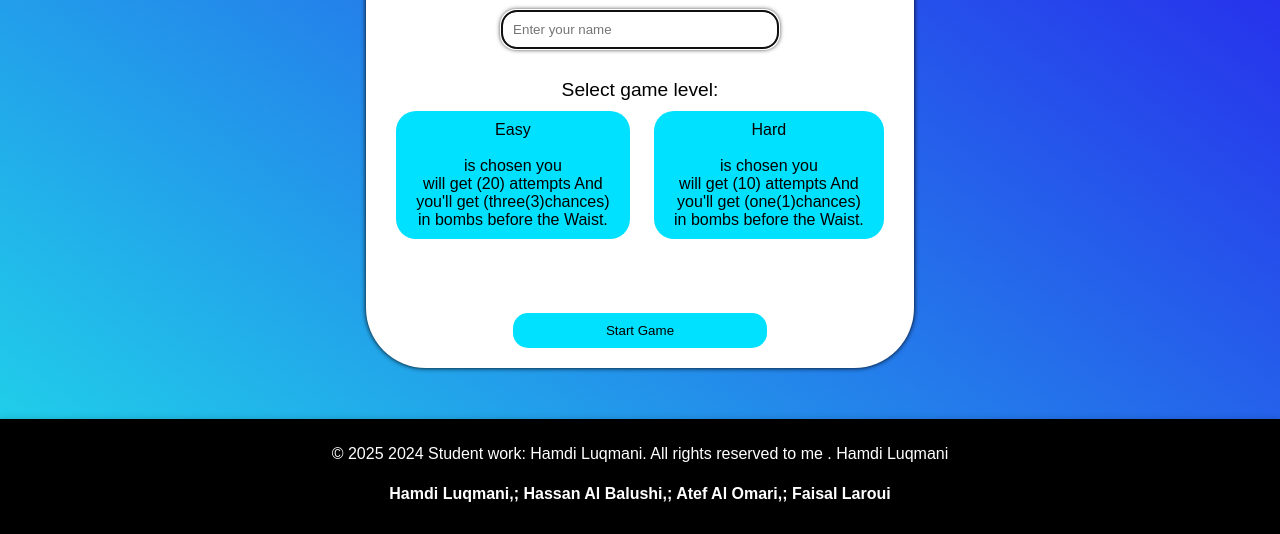
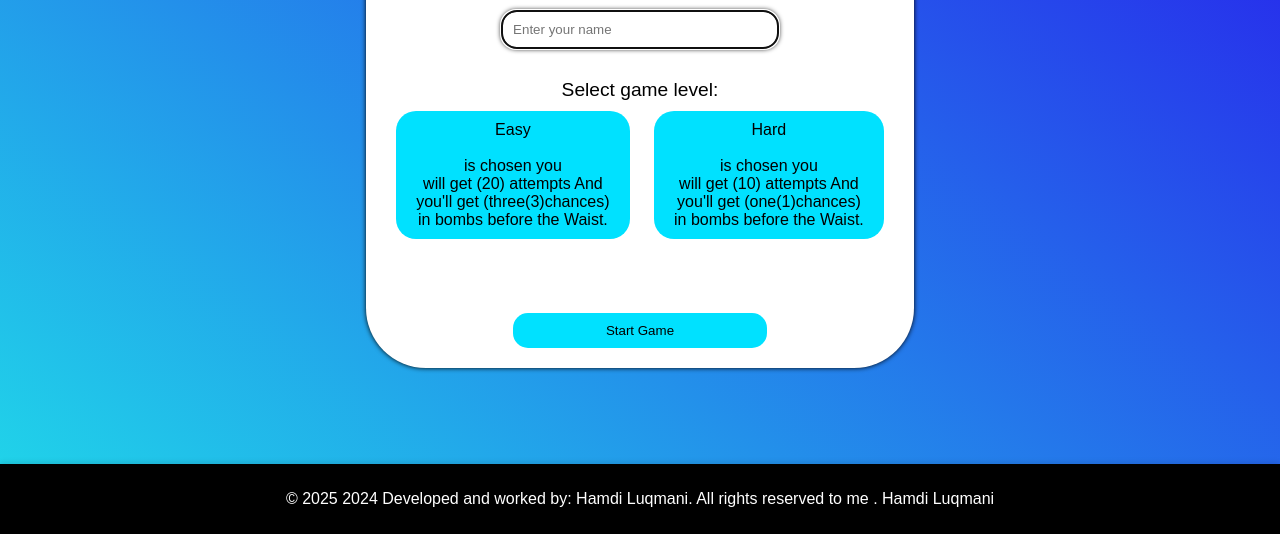
Before and after one commit to hamdi-ag19/Mines-vs-Treasure---Game, a plain HTML site: page index.html in a window 1280 px wide. Shown: the part 266-800 px from the top of the page. Drawn offline with Linux system fonts and the light colour scheme.

Commit message:
Your commit message describing the changes

```diff
--- a/game.js
+++ b/game.js
@@ -179,7 +179,7 @@ document.addEventListener('DOMContentLoaded', function() {
       setTimeout(() => {
         showMessage('No more attempts left! You lose!', false);
         setTimeout(() => {
-          let countdown = 20;
+          let countdown = 10;
           const countdownInterval = setInterval(() => {
             showMessage(`You lost! Redirecting to end page in ${countdown} seconds.`, false);
             countdown--;
--- a/index.html
+++ b/index.html
@@ -9,6 +9,7 @@
 <body dir="auto">
   <div class="home-container">
     <h1>Welcome to Mines-vs-Treasure</h1>
+
     <form id="gameForm" class="gameForm">
 
       <input type="text" id="playerNameInput" name="playerName"placeholder="Enter your name" required autofocus>
@@ -32,13 +33,8 @@
 
   <div class="footer">
 
-    <p>&copy; 2025 2024 Student work: Hamdi Luqmani. All rights reserved to me . Hamdi Luqmani </p>
+    <p>&copy; 2025 2024 Developed and worked by: Hamdi  Luqmani. All rights reserved to me . Hamdi Luqmani </p>
 
-    <h4>Hamdi Luqmani,;
-      Hassan Al Balushi,;
-      Atef Al Omari,;
-      Faisal Laroui
-    </h4>
   </div>
 </body>
 </html>
```
Also changed, not shown: index2.html (+1 -1 lines), index3.html (+1 -1 lines), Home.css (line endings or trailing spaces), game.css (line endings or trailing spaces).
